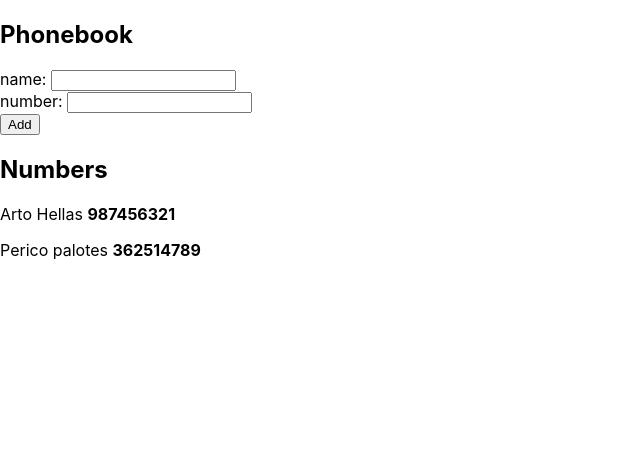
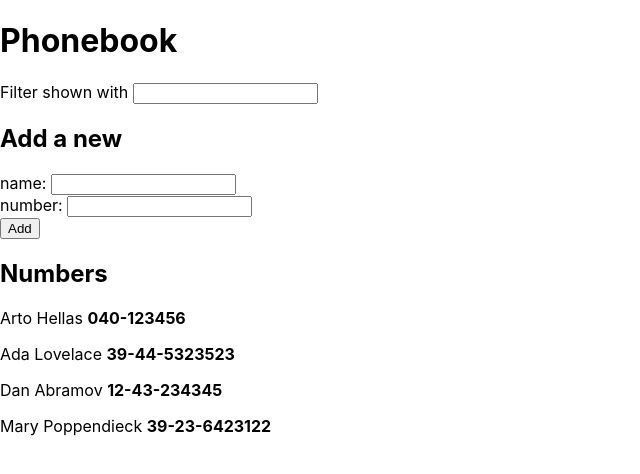
Before and after one commit to godidev/full-stack-open-2022, a React (Create React App) app in the folder part2/phoneguide/: page / in a window 1280 px wide. Shown: the top 474 px of the page, without its empty margins (0-640 px from the left). Built offline with nearby package versions, Linux system fonts and the light colour scheme.

Commit message:
filters by name

```diff
--- a/part2/phoneguide/src/App.js
+++ b/part2/phoneguide/src/App.js
@@ -2,11 +2,14 @@ import React, { useState } from 'react'
 
 const App = () => {
   const [persons, setPersons] = useState([
-    { name: 'Arto Hellas', number: 987456321 },
-    { name: 'Perico palotes', number: 362514789 }
+    { name: 'Arto Hellas', number: '040-123456', id: 1 },
+    { name: 'Ada Lovelace', number: '39-44-5323523', id: 2 },
+    { name: 'Dan Abramov', number: '12-43-234345', id: 3 },
+    { name: 'Mary Poppendieck', number: '39-23-6423122', id: 4 }
   ])
   const [newName, setNewName] = useState('')
   const [newNumber, setNewNumber] = useState('')
+  const [filterName, setFilterName] = useState('')
 
   function checkIfExists() {
     const filter = persons.filter(({ name }) => name === newName)
@@ -16,7 +19,7 @@ const App = () => {
   function handleSubmit(event) {
     event.preventDefault()
     checkIfExists() ?
-      setPersons(persons.concat({ name: newName, number: newNumber })) :
+      setPersons(persons.concat({ name: newName, number: newNumber, id: (persons.length) + 1 })) :
       alert(`${newName} is already added to phonebook`)
     setNewName('')
   }
@@ -31,9 +34,18 @@ const App = () => {
     setNewNumber(value)
   }
 
+  function handleFilter(event) {
+    const { value } = event.target
+    setFilterName(value)
+  }
+
   return (
     <div>
-      <h2>Phonebook</h2>
+      <h1>Phonebook</h1>
+      <form>
+        <div>Filter shown with <input onChange={handleFilter} value={filterName} /></div>
+      </form>
+      <h2>Add a new</h2>
       <form onSubmit={handleSubmit}>
         <div>
           name: <input onChange={handleNameChange} value={newName} />
@@ -46,9 +58,12 @@ const App = () => {
         </div>
       </form>
       <h2>Numbers</h2>
-      {persons.map(({ name, number }) =>
-        <p key={name}>{name} <strong>{number}</strong></p>
-      )}
+      {persons.filter(person => person.name
+        .toLowerCase()
+        .includes(filterName))
+        .map(({ id, name, number }) =>
+          <p key={id}>{name} <strong>{number}</strong></p>
+        )}
     </div>
   )
 }
```
